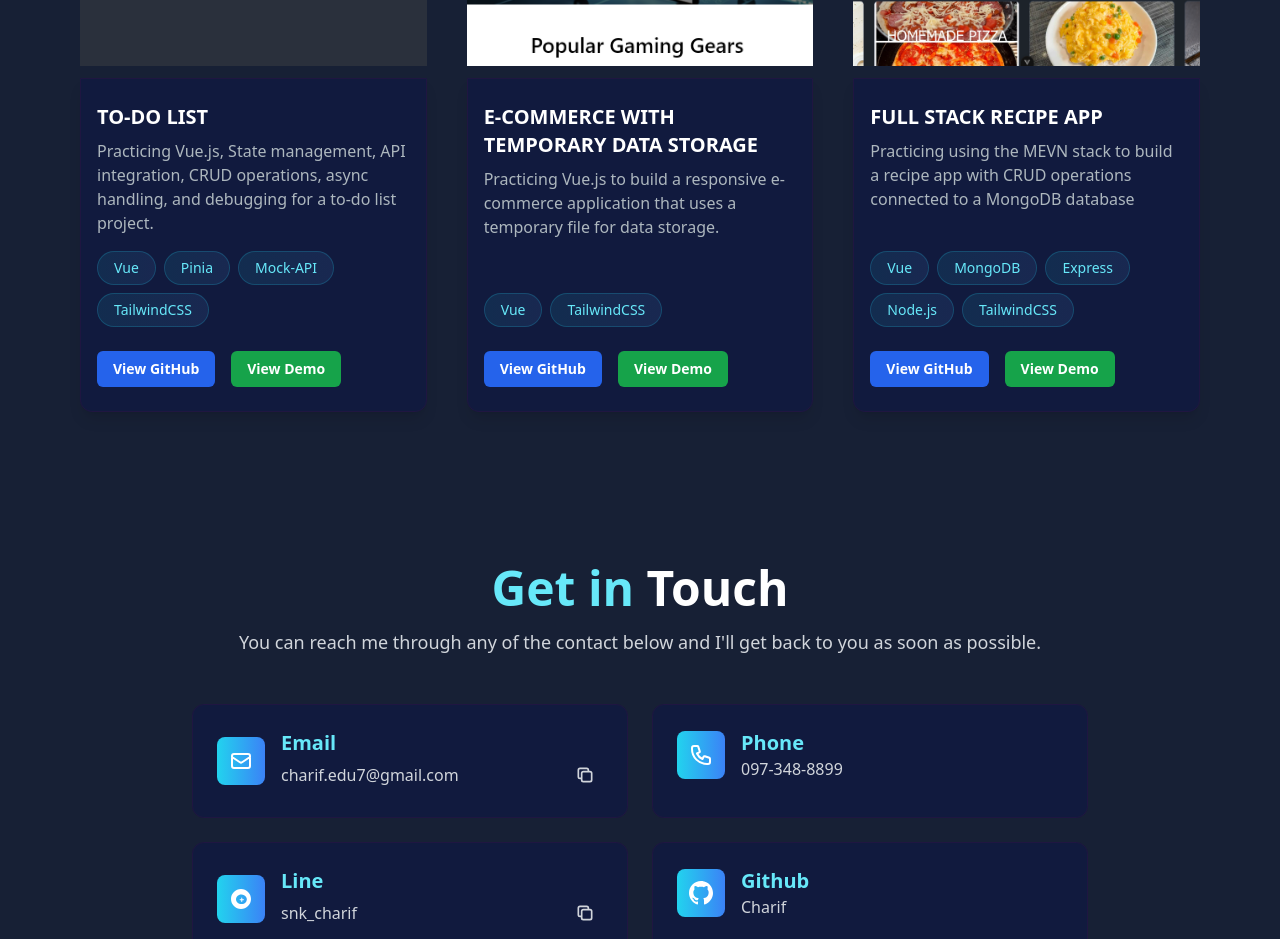
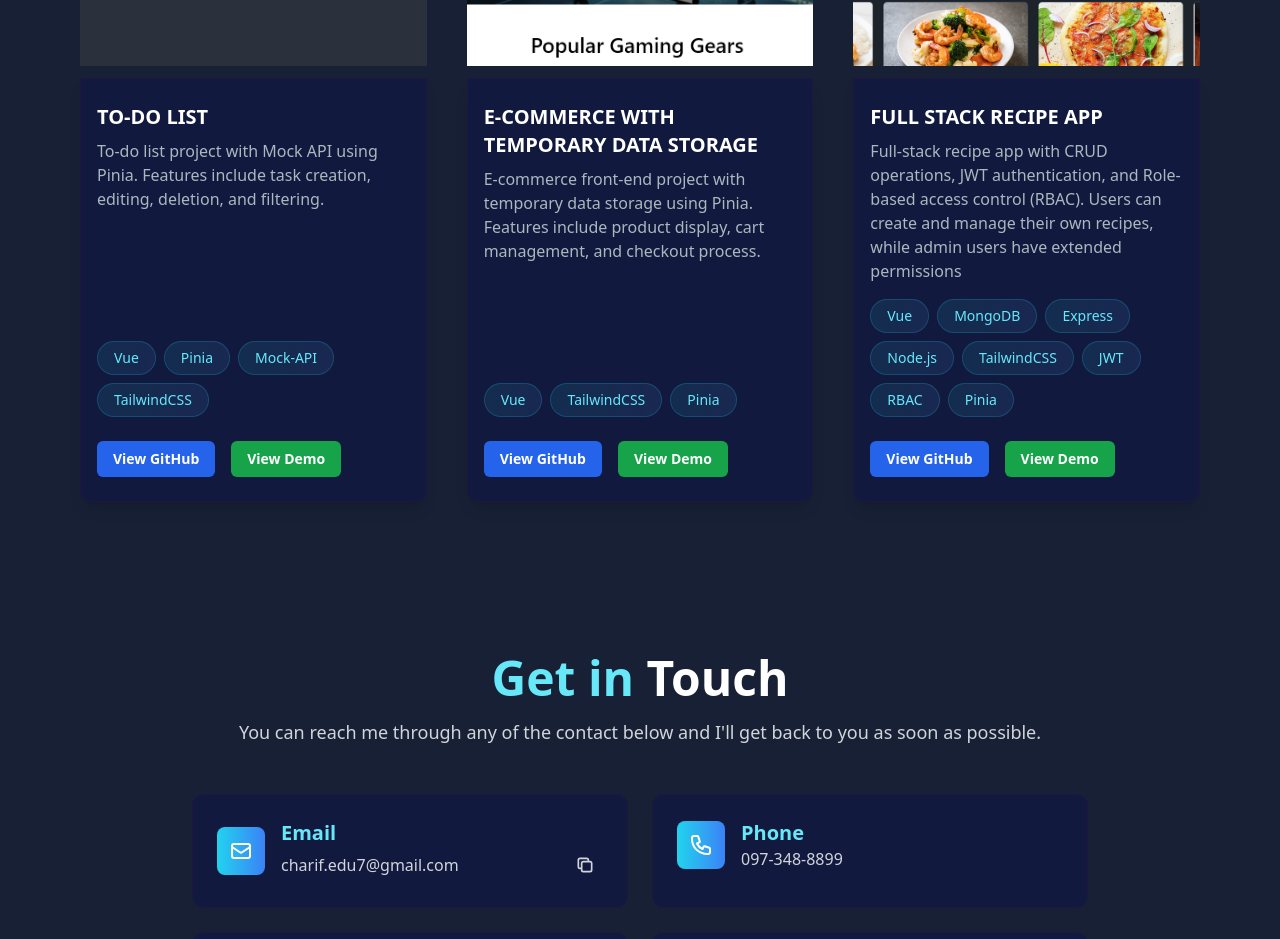
Before and after one commit to Charifx7/MyPortfolio, a Vue app: page / in a window 1280 px wide. Shown: the part 2220-3159 px from the top of the page. Built offline with nearby package versions, Linux system fonts and the light colour scheme.

Commit message:
add project 3

```diff
--- a/src/components/LatestProjSection.vue
+++ b/src/components/LatestProjSection.vue
@@ -54,7 +54,7 @@ const Projects = ref([
         id: 1,
         image: '/assets/project1.png',
         title: 'To-do list',
-        description: 'Practicing Vue.js, State management, API integration, CRUD operations, async handling, and debugging for a to-do list project.',
+        description: 'To-do list project with Mock API using Pinia. Features include task creation, editing, deletion, and filtering.',
         technologies: ['Vue', 'Pinia', 'Mock-API', 'TailwindCSS'],
         gitURL: 'https://github.com/Charifx7/todo-list',
         webURL: 'https://todo-list-beta-two-62.vercel.app/'
@@ -63,8 +63,8 @@ const Projects = ref([
         id: 2,
         image: '/assets/project2.png',
         title: 'E-Commerce with Temporary Data Storage',
-        description: 'Practicing Vue.js to build a responsive e-commerce application that uses a temporary file for data storage.',
-        technologies: ['Vue', 'TailwindCSS'],
+        description: 'E-commerce front-end project with temporary data storage using Pinia. Features include product display, cart management, and checkout process.',
+        technologies: ['Vue', 'TailwindCSS', 'Pinia'],
         gitURL: 'https://github.com/Charifx7/e-commerce-front-end',
         webURL: 'https://e-commerce-front-end-fawn.vercel.app/'
     },
@@ -72,8 +72,8 @@ const Projects = ref([
         id: 3,
         image: '/assets/project3.png',
         title: 'Full stack Recipe app',
-        description: 'Practicing using the MEVN stack to build a recipe app with CRUD operations connected to a MongoDB database',
-        technologies: ['Vue', 'MongoDB', 'Express', 'Node.js', 'TailwindCSS'],
+        description: 'Full-stack recipe app with CRUD operations, JWT authentication, and Role-based access control (RBAC). Users can create and manage their own recipes, while admin users have extended permissions',
+        technologies: ['Vue', 'MongoDB', 'Express', 'Node.js', 'TailwindCSS', 'JWT', 'RBAC' ,'Pinia'],
         gitURL: 'https://github.com/Charifx7/fullstack_MEVN_recipe_app',
         webURL: 'https://fullstack-mevn-recipe-app-charif.vercel.app/'
     },
```
Also changed, not shown: public/assets/project3.png.
